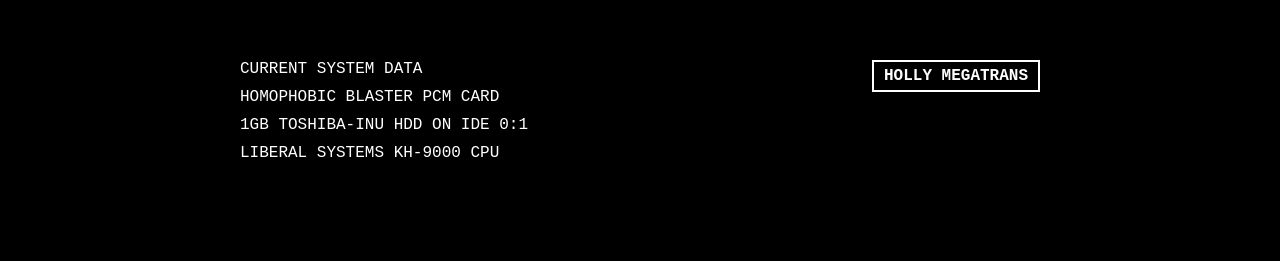
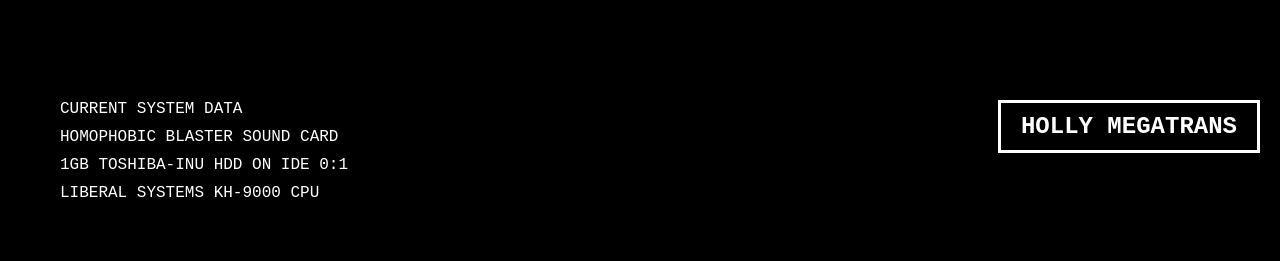
Before and after one commit to Shibedev12/Shibedev12, a plain HTML site: page index.html in a window 1280 px wide. Drawn offline with Linux system fonts and the light colour scheme.

Commit message:
Update index.html

```diff
--- a/index.html
+++ b/index.html
@@ -13,25 +13,29 @@
         }
         .container {
             position: relative;
-            max-width: 800px;
-            margin: 0 auto;
+            width: 100%;
+            padding-left: 40px;
         }
         .logo {
             position: absolute;
             top: 0;
-            right: 0;
-            border: 2px solid #fff;
-            padding: 5px 10px;
+            right: 40px;
+            border: 3px solid #fff;
+            padding: 10px 20px;
+            font-size: 24px;
             font-weight: bold;
         }
         .content {
-            margin-top: 40px;
+            margin-top: 80px;
+            text-align: left;
+            max-width: 600px;
         }
         .line {
             opacity: 0;
             animation: fadeIn 0.5s forwards;
             margin: 10px 0;
             white-space: pre;
+            font-size: 16px;
         }
         @keyframes fadeIn {
             from { opacity: 0; }
@@ -56,7 +60,7 @@
         <div class="logo">HOLLY MEGATRANS</div>
         <div class="content">
             <div class="line" style="animation-delay: 1.0s">CURRENT SYSTEM DATA</div>
-            <div class="line" style="animation-delay: 2.0s">HOMOPHOBIC BLASTER PCM CARD</div>
+            <div class="line" style="animation-delay: 2.0s">HOMOPHOBIC BLASTER SOUND CARD</div>
             <div class="line" style="animation-delay: 3.0s">1GB TOSHIBA-INU HDD ON IDE 0:1</div>
             <div class="line" style="animation-delay: 4.0s">LIBERAL SYSTEMS KH-9000 CPU</div>
             <div class="line" style="animation-delay: 5.0s">AUBCRUM ONBOARD GRAPHICS</div>
@@ -65,7 +69,6 @@
         </div>
     </div>
     <script>
-        // Play the startup sound when the page loads
         window.addEventListener('load', function() {
             const audio = document.getElementById('startupSound');
             audio.play();
@@ -75,9 +78,9 @@
             document.querySelector('.redirect').style.display = 'block';
             setTimeout(() => {
                 // Comment out the next line if you don't want actual redirection
-                 window.location.href = '/main.html';
-            }, 3000); // Increased delay before redirect
-        }, 7000); // Increased delay to match new animation timing
+                window.location.href = 'index.html';
+            }, 3000);
+        }, 7000);
     </script>
 </body>
 </html>
```
